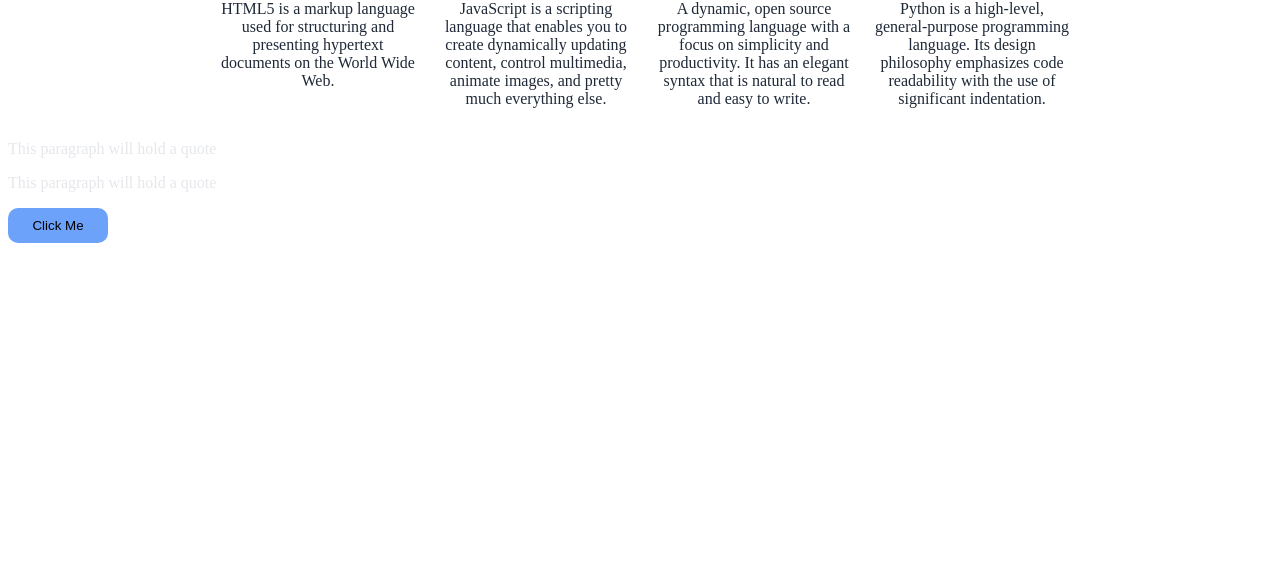
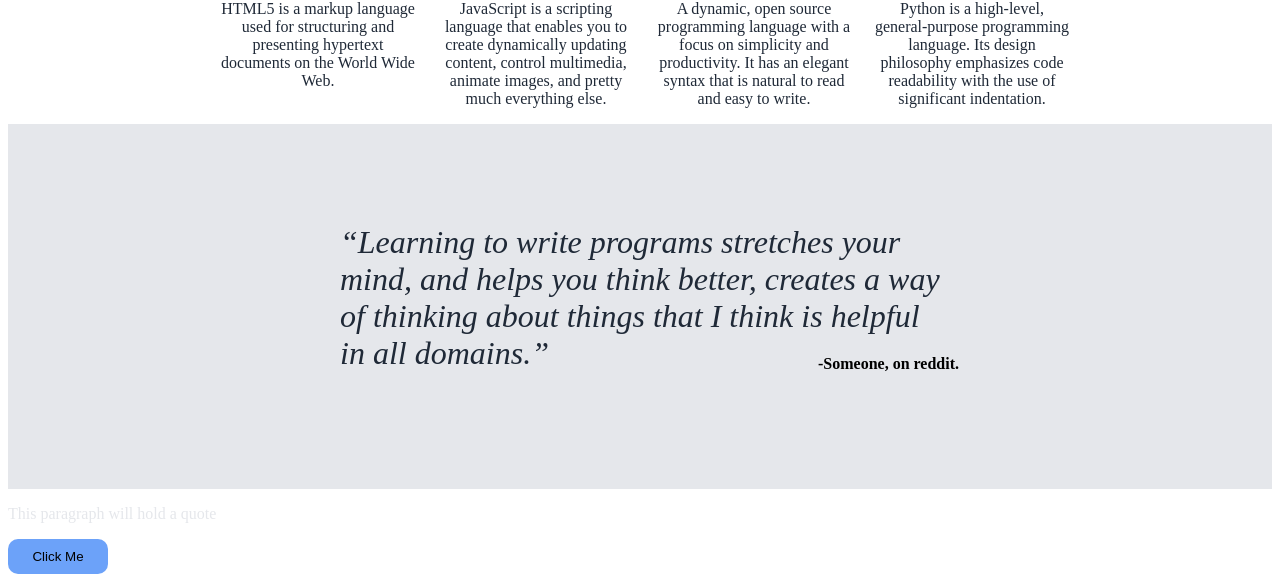
Before and after one commit to SimonJAndrews/odin-flexbox-final, a plain HTML site: page index.html in a window 1280 px wide. Shown: the part 628-1210 px from the top of the page. Before the commit the page ends 879 px from the top, so only its background shows below. Drawn offline with Linux system fonts and the light colour scheme.

Commit message:
Comitting to update latest HTML and CSS work

```diff
--- a/index.html
+++ b/index.html
@@ -38,9 +38,13 @@
         <p>Python is a high-level, general-purpose programming language. Its design philosophy emphasizes code readability with the use of significant indentation.</p>
      </div>
      <div class="containerFive">
-        <p>This paragraph will hold a quote</p>
-     </div>
-     <div class="containerFive">
+        <p>“Learning to write programs stretches your mind, and helps you think better, creates a way of thinking about things that I think is helpful in all domains.”</p>
+        </div>
+        <div class="author">
+            <p>-Someone, on reddit.</p>
+        </div>
+
+     <div class="containerSix">
         <div class="card">
         <p>This paragraph will hold a quote</p>
         <button>Click Me</button>
--- a/style.css
+++ b/style.css
@@ -104,3 +104,41 @@ img{
     width:200px;
     color: #1F2937;
 }
+
+/* CSS for container five */
+
+.containerFive{
+    display: flex;
+    justify-content: center;
+    align-items: start;
+    background-color: #E5E7EB;
+    height:108px;
+    margin-top:0;
+    padding-top:100px;
+
+
+}
+
+.containerFive p{
+    display: flex;
+    color: #1F2937;
+    width: 600px;
+    font-size: 32px;
+    font-style: italic;
+    margin:0;
+    padding-top:0;
+    overflow: visible;
+}
+
+.author{
+    display: flex;
+    background-color: #E5E7EB;
+    padding-left: 810px;
+    height:150px;
+    padding-top: 7px;
+}
+
+.author p{
+    color: black;
+    font-weight: bold;
+}
```
